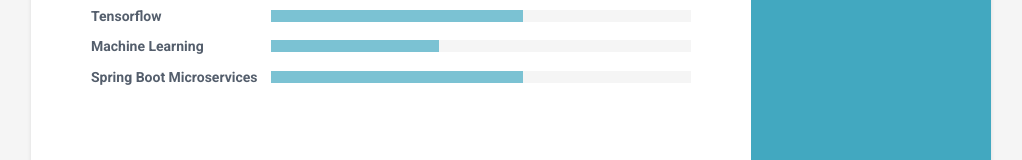
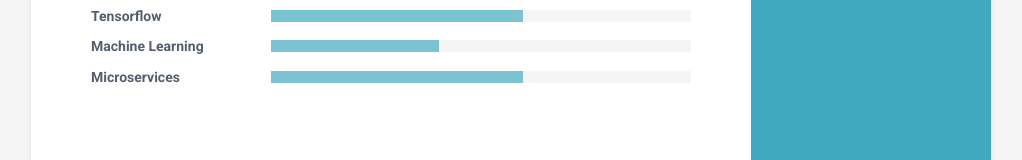
Before and after one commit to siva-sonai/siva-sonai.github.io, a plain HTML site: page index.html in a window 1280 px wide. Shown: the part 2066-2226 px from the top of the page, without its empty margins (129-1151 px from the left). Drawn offline with Linux system fonts and the light colour scheme.

Commit message:
Update index.html

```diff
--- a/index.html
+++ b/index.html
@@ -226,7 +226,7 @@
                     </div><!--//item-->
 
                     <div class="item">
-                        <h3 class="level-title">Spring Boot Microservices</h3>
+                        <h3 class="level-title">Microservices</h3>
                         <div class="level-bar">
                             <div class="level-bar-inner" data-level="60%">
                             </div>
```
